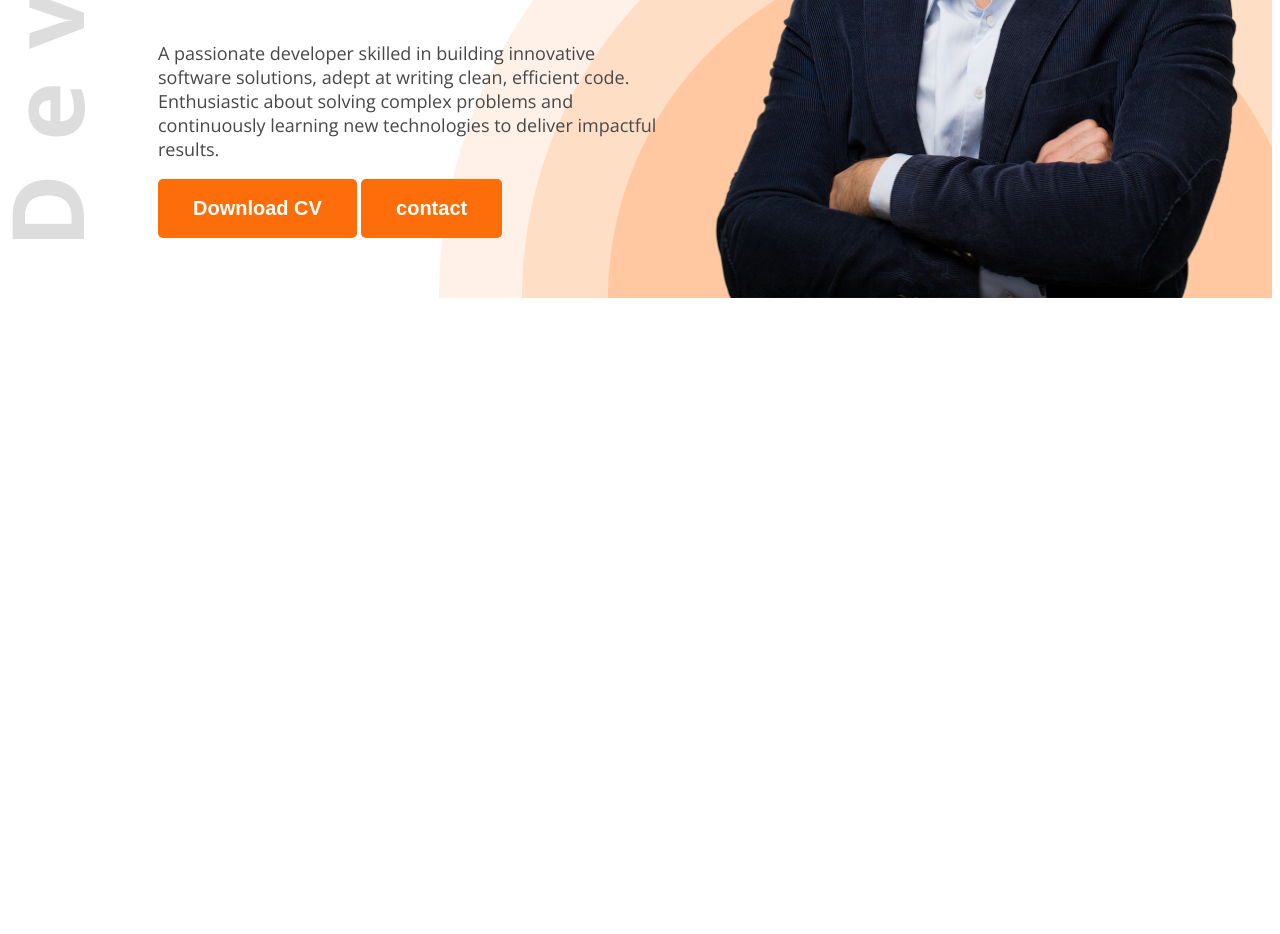
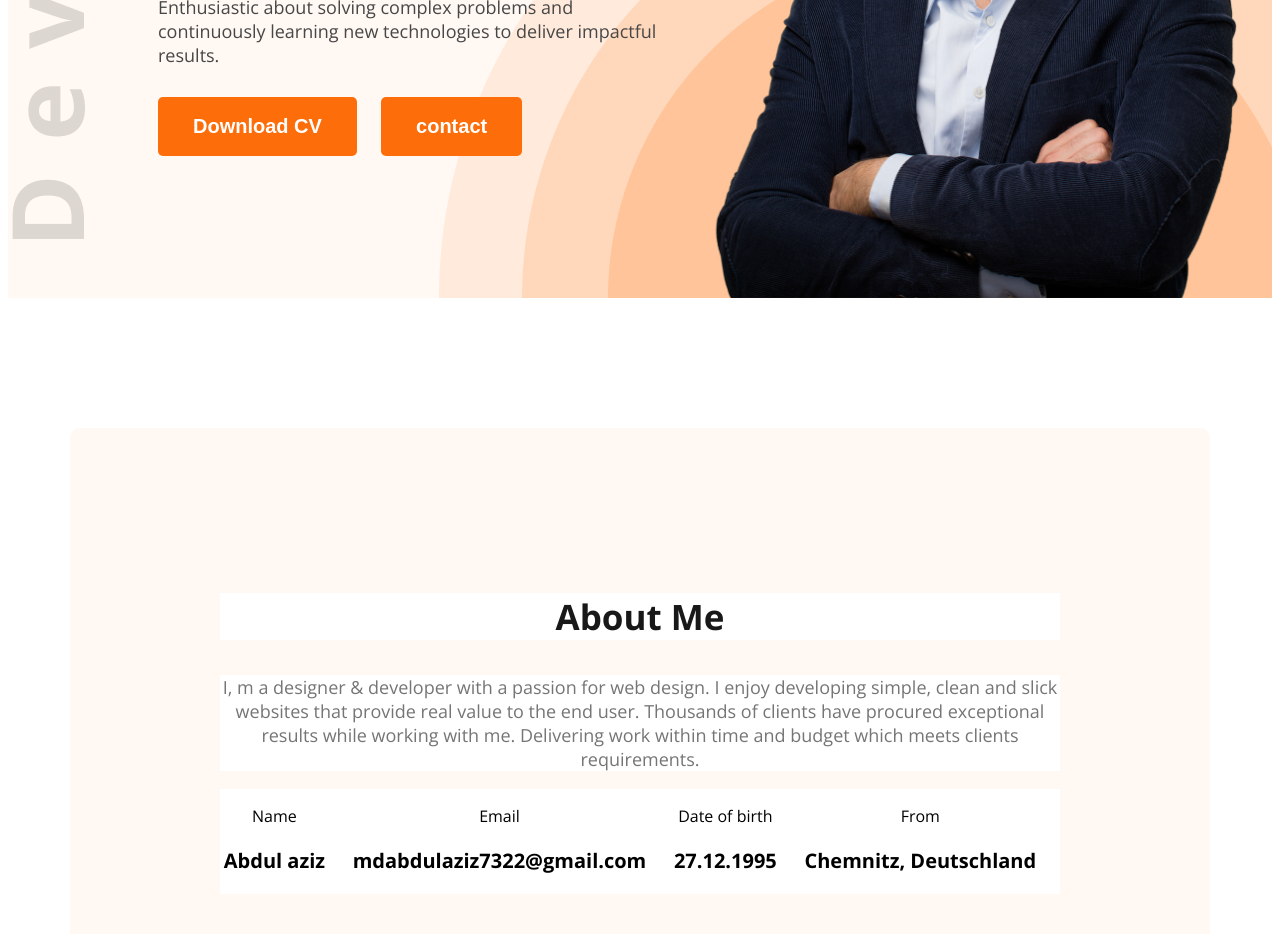
Before and after one commit to mdabdulaziz7322/web-dev-portfolio, a plain HTML site: page index.html in a window 1280 px wide. Shown: the part 532-1466 px from the top of the page. Before the commit the page ends 838 px from the top, so only its background shows below. Drawn offline with nearby package versions, Linux system fonts and the light colour scheme.

Commit message:
upadted about section  styles

```diff
--- a/Styles/style.css
+++ b/Styles/style.css
@@ -8,7 +8,9 @@
     "wdth" 100;
 }
 /* Common style */
-
+.bg-secondary{
+    background-color: #FFF8F3;
+}
 .text-primary{
     color: rgb(253, 110, 10);
 }
@@ -23,8 +25,19 @@
     padding: 18px 35px;
     border-radius: 5px;
     border: none;
+}
 
-
+.section-title{
+    font-size: 35px;
+    font-weight: bold;
+    color: rgb(24, 24, 24);
+}
+.section-description{
+    font-size: 18px;
+    color: rgb(117, 117, 117);
+}
+.bg-white{
+    background-color: white;
 }
 
 /* styles of header */
@@ -74,15 +87,47 @@ nav li a{
 .banner-greetings{
     font-size: 45px;
     font-weight: 600px;
+    margin: 0px;
 
 }
 .banner-title{
     font-size: 85px;
     font-weight: 700px;
+    margin: 0px;
 }
 .banner-description{
     font-size: 18px;
+    margin: 0 0 30px 0;
 }
 .banner-pp{
    width: 580px;
 }
+.banner-btn{
+    margin-right: 20px;
+}
+/* style of main */
+main{
+    max-width: 1140px;
+    margin: 0 auto;
+}
+/* style of about */
+.about{
+    border-radius: 10px;
+    padding: 130px 150px;
+    text-align: center;
+    margin-top: 130px;
+
+}
+.about-items{
+    display: flex;
+    justify-content: space-around;
+    margin-top: 0;
+
+}
+.about-item{
+    margin-right: 20px;
+}
+.item-description{
+    font-size: 20px;
+    font-weight: 700;
+}
--- a/index.html
+++ b/index.html
@@ -13,7 +13,7 @@
 </head>
 
 <body class="open-sans-normal-font">
-    <header class="header">
+    <header class="header bg-secondary">
         <nav>
             <h3 class="nav-title">Az<span class="text-primary">i</span>z</h3>
             <ul>
@@ -24,21 +24,54 @@
         </nav>
         <div class="banner">
             <div class="banner-content">
-                <h4 class="banner-greetings dark-2">Hi, I  am</h4>
+                <h4 class="banner-greetings dark-2">Hi, I am</h4>
                 <h1 class="banner-title">Abdul Aziz</h1>
-            <p class="banner-description dark-2">
-                A passionate developer skilled in building innovative software solutions, adept at writing clean, efficient code. Enthusiastic about solving complex problems and continuously learning new technologies to deliver impactful results.
-            </p>
-            <button class="btn-primary">Download CV</button>
-            <button class="btn-primary">contact</button>
+                <p class="banner-description dark-2">
+                    A passionate developer skilled in building innovative software solutions, adept at writing clean,
+                    efficient code. Enthusiastic about solving complex problems and continuously learning new
+                    technologies to deliver impactful results.
+                </p>
+                <button class="btn-primary banner-btn">Download CV</button>
+                <button class="btn-primary">contact</button>
 
 
             </div>
             <img class="banner-pp" src="images/hardy.png" alt="">
         </div>
 
+
     </header>
     <main>
+        <section class="about bg-secondary">
+            <h3 class="section-title bg-white">About Me</h3>
+            <p class="section-description bg-white">
+                I, m a designer & developer with a passion for web design. I enjoy developing simple, clean and slick
+                websites that provide real value to the end user. Thousands of clients have procured exceptional results
+                while working with me. Delivering work within time and budget which meets clients requirements.
+            </p>
+            <!-- .about-item*4>p.item-title+p.item-description -->
+            <div class="about-items bg-white">
+                <div class="about-item">
+                    <p class="item-title">Name</p>
+                    <p class="item-description">Abdul aziz</p>
+                </div>
+                <div class="about-item">
+                    <p class="item-title">Email</p>
+                    <p class="item-description">mdabdulaziz7322@gmail.com</p>
+                </div>
+                <div class="about-item">
+                    <p class="item-title">Date of birth</p>
+                    <p class="item-description">27.12.1995</p>
+                </div>
+                <div class="about-item">
+                    <p class="item-title">From</p>
+                    <p class="item-description">Chemnitz, Deutschland</p>
+                </div>
+
+            </div>
+
+
+        </section>
 
     </main>
     <footer>
```
